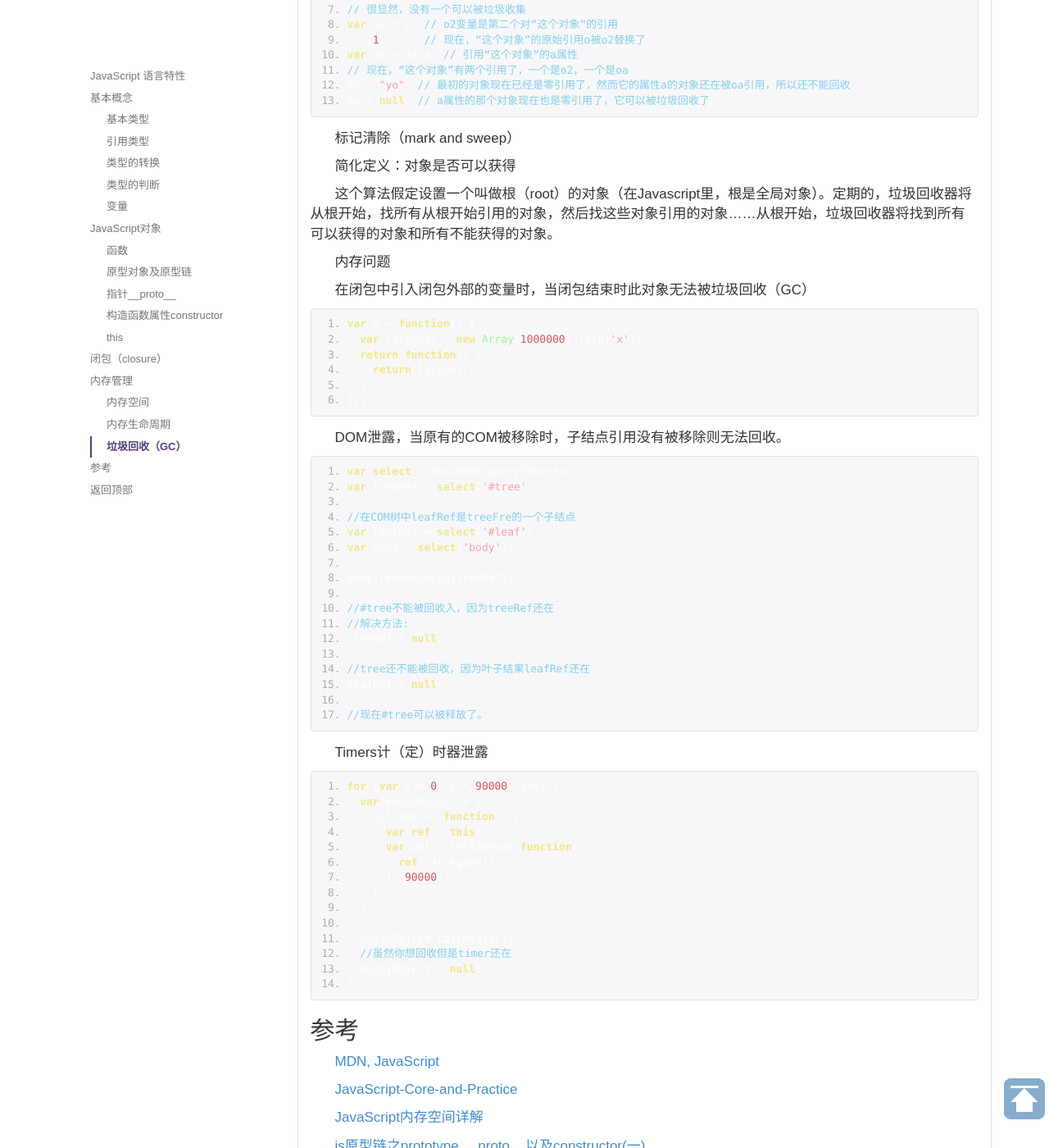
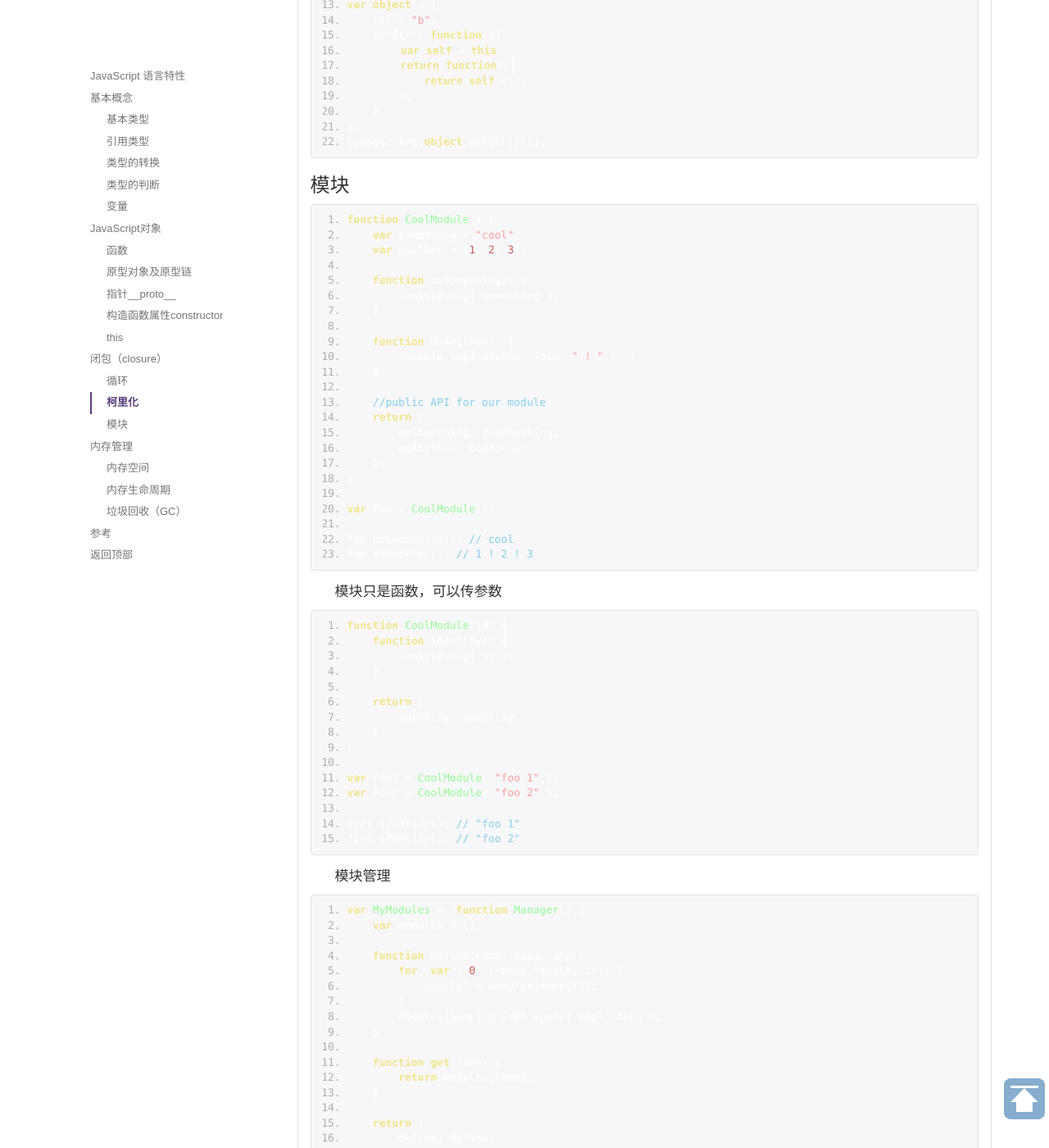
Before and after one commit to kailian/kailian.github.io, a Jekyll site: the page built from _posts/2017-02-11-javascript-basis.md, in a window 1280 px wide and 1400 px high, scrolled down 15780 px. Shown: the whole window at 82% size. Built offline with Jekyll 4.4.1, drawn with Linux system fonts in a browser that asks for light colours; comment, search, counter and statistics services are not loaded; some of the changed text lies outside the part shown.

Commit message:
【文章】补充JavaScript basis和es6

````diff
--- a/_posts/2017-02-11-javascript-basis.md
+++ b/_posts/2017-02-11-javascript-basis.md
@@ -260,7 +260,52 @@
 
 变量，即通过一个名字将一个值关联起来，以后通过变量就可以引用到该值。
 
-JavaScript 会在执行任何代码之前处理所有变量声明，无论是在条件块中声明还是在其他构造中声明。  JavaScript 一旦找到所有变量，就会执行函数中的代码。  如果在函数内部隐式声明变量（即，该变量出现在赋值表达式的左侧但尚未使用 var 进行声明），则它将创建为全局变量。
+```
+var a = 2;
+```
+
+JavaScript会拆解为2步，第一，声明 var a;在编译阶段处理，第二，赋值，a=2;在执行阶段处理。
+
+```
+a = 2;
+var a;
+console.log( a ); //2
+```
+
+编译阶段
+
+```
+var a;
+```
+
+执行阶段
+
+```
+a = 2;
+console.log( a );
+```
+
+```
+console.log( a ); //undefined
+var a = 2;
+```
+
+编译阶段
+
+```
+var a;
+```
+
+执行阶段
+
+```
+console.log( a );
+a = 2;
+```
+
+详细可查看[You-Dont-Know-JS](https://github.com/kailian/You-Dont-Know-JS/blob/master/scope%20%26%20closures/ch4.md)
+
+JavaScript 会在执行任何代码之前处理所有变量声明，无论是在条件块中声明还是在其他构造中声明。JavaScript 一旦找到所有变量，就会执行函数中的代码。如果在函数内部隐式声明变量（即，该变量出现在赋值表达式的左侧但尚未使用 var 进行声明），则它将创建为全局变量。
 
 局部变量
 
@@ -533,6 +578,8 @@
 
 ## 闭包（closure）
 
+> Closure is when a function is able to remember and access its lexical scope even when that function is executing outside its lexical scope.
+
 在 JavaScript 中，内部（嵌套）函数将存储对局部变量的引用（即使在函数返回之后），这些局部变量存在于与函数本身相同的范围中。  这一组引用称为闭包。
 
 三个特性
@@ -596,6 +643,8 @@
 
 常驻内存，会增大内存使用量，使用不当很容易造成内存泄露
 
+### 循环
+
 ```
 var outter = [];
 function clouseTest() {
@@ -656,6 +705,47 @@
 x.invoke = function(){console.log(1);}
 x.invoke = function(){console.log(2);}
 x.invoke = function(){console.log(4);}
+```
+
+```
+for (var i=1; i<=5; i++) {
+    setTimeout( function timer(){
+        console.log( i );
+    }, i*1000 );
+}
+
+// IIFEs
+for (var i=1; i<=5; i++) {
+    (function(){
+        setTimeout( function timer(){
+            console.log( i );
+        }, i*1000 );
+    })();
+}
+
+// IIFEs pass i
+for (var i=1; i<=5; i++) {
+    (function(j){
+        setTimeout( function timer(){
+            console.log( j );
+        }, j*1000 );
+    })( i );
+}
+
+// block scope let
+for (var i=1; i<=5; i++) {
+    let j = i; // yay, block-scope for closure!
+    setTimeout( function timer(){
+        console.log( j );
+    }, j*1000 );
+}
+
+for (let i=1; i<=5; i++) {
+    setTimeout( function timer(){
+        console.log( i );
+    }, i*1000 );
+}
+
 ```
 
 匿名自执行函数
@@ -766,6 +856,109 @@
     }
 };
 console.log(object.getStr()());
+```
+
+### 模块
+
+```
+function CoolModule() {
+    var something = "cool";
+    var another = [1, 2, 3];
+
+    function doSomething() {
+        console.log( something );
+    }
+
+    function doAnother() {
+        console.log( another.join( " ! " ) );
+    }
+
+    //public API for our module
+    return {
+        doSomething: doSomething,
+        doAnother: doAnother
+    };
+}
+
+var foo = CoolModule();
+
+foo.doSomething(); // cool
+foo.doAnother(); // 1 ! 2 ! 3
+```
+
+模块只是函数，可以传参数
+
+```
+function CoolModule(id) {
+    function identify() {
+        console.log( id );
+    }
+
+    return {
+        identify: identify
+    };
+}
+
+var foo1 = CoolModule( "foo 1" );
+var foo2 = CoolModule( "foo 2" );
+
+foo1.identify(); // "foo 1"
+foo2.identify(); // "foo 2"
+```
+
+模块管理
+
+```
+var MyModules = (function Manager() {
+    var modules = {};
+
+    function define(name, deps, impl) {
+        for (var i=0; i<deps.length; i++) {
+            deps[i] = modules[deps[i]];
+        }
+        modules[name] = impl.apply( impl, deps );
+    }
+
+    function get(name) {
+        return modules[name];
+    }
+
+    return {
+        define: define,
+        get: get
+    };
+})();
+
+MyModules.define( "bar", [], function(){
+    function hello(who) {
+        return "Let me introduce: " + who;
+    }
+
+    return {
+        hello: hello
+    };
+} );
+
+MyModules.define( "foo", ["bar"], function(bar){
+    var hungry = "hippo";
+
+    function awesome() {
+        console.log( bar.hello( hungry ).toUpperCase() );
+    }
+
+    return {
+        awesome: awesome
+    };
+} );
+
+var bar = MyModules.get( "bar" );
+var foo = MyModules.get( "foo" );
+
+console.log(
+    bar.hello( "hippo" )
+); // Let me introduce: hippo
+
+foo.awesome(); // LET ME INTRODUCE: HIPPO
 ```
 
 ## 内存管理
````
Also changed, not shown: other parts of _posts/2017-02-11-javascript-basis.md (+1 -1 lines), _posts/2016-07-26-es6.md (+2 -0 lines).
